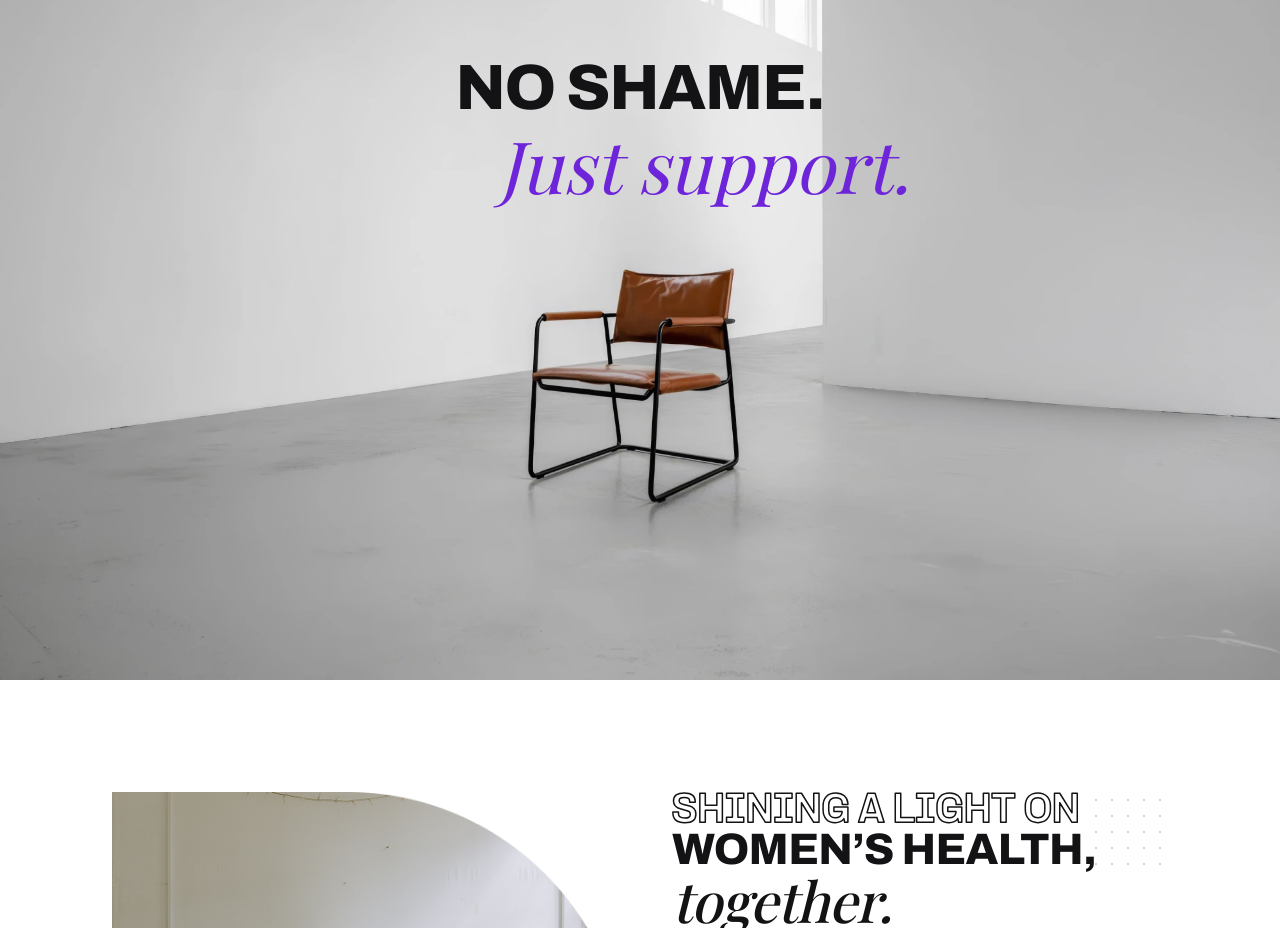
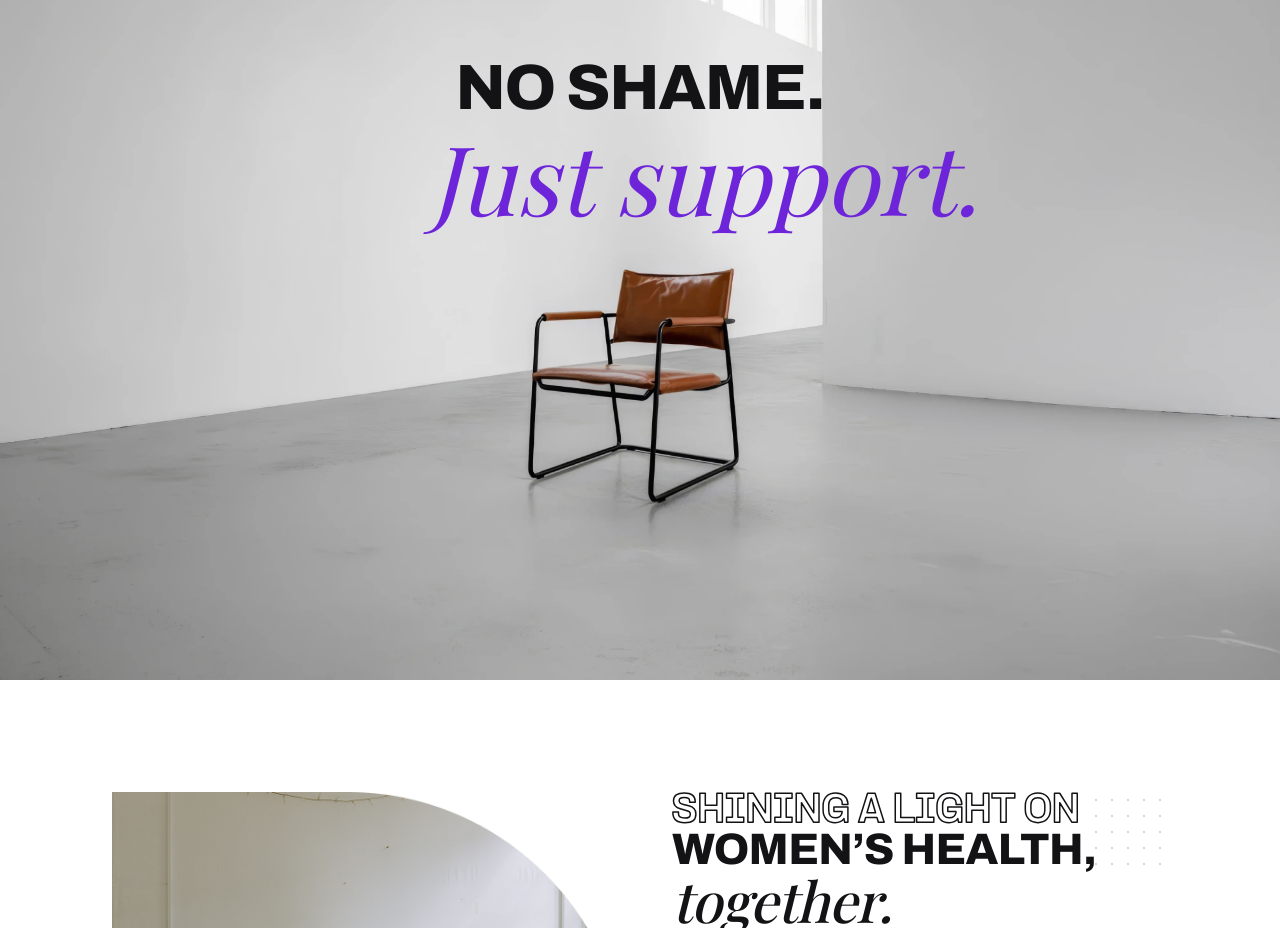
Before and after one commit to PhilaniNcube/purple-project, a Next.js app: page / in a window 1280 px wide. Shown: the part 920-1848 px from the top of the page. Built offline with nearby package versions, Linux system fonts and the light colour scheme; a web font is replaced by a local one.

Commit message:
chore: bump font size up for the "Just support" text

```diff
--- a/src/components/no-shame.tsx
+++ b/src/components/no-shame.tsx
@@ -46,7 +46,7 @@ export function NoShame() {
           <Display as="span" size="md">
             No shame.
           </Display>
-          <span  className="mt-1 font-display italic text-5xl sm:text-6xl lg:text-7xl translate-x-8 md:translate-x-10 lg:translate-x-16 text-primary sm:mt-2">
+          <span  className="mt-1 font-display italic text-5xl sm:text-6xl lg:text-8xl translate-x-8 md:translate-x-10 lg:translate-x-16 text-primary sm:mt-2">
             Just support.
           </span>
         </h2>
```
